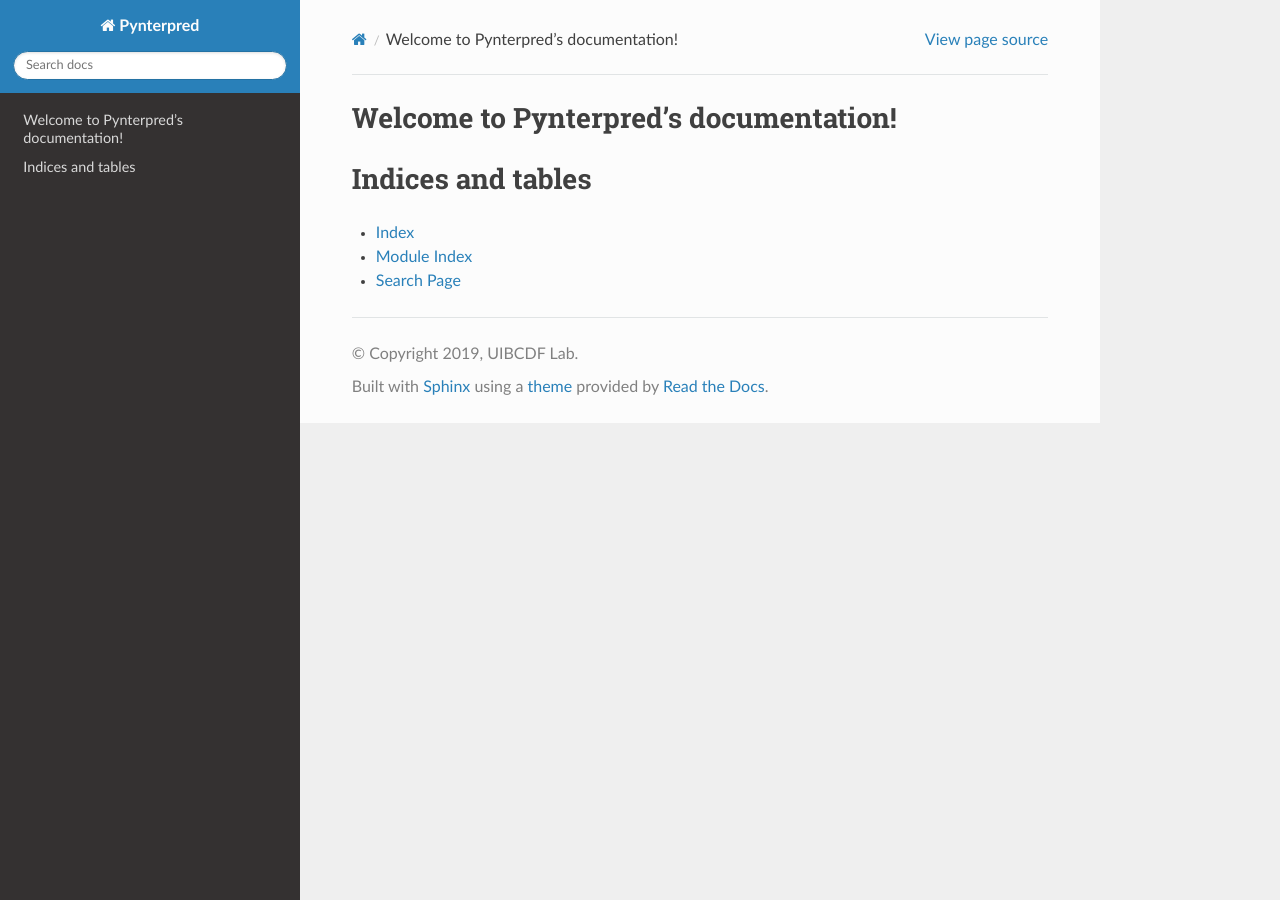
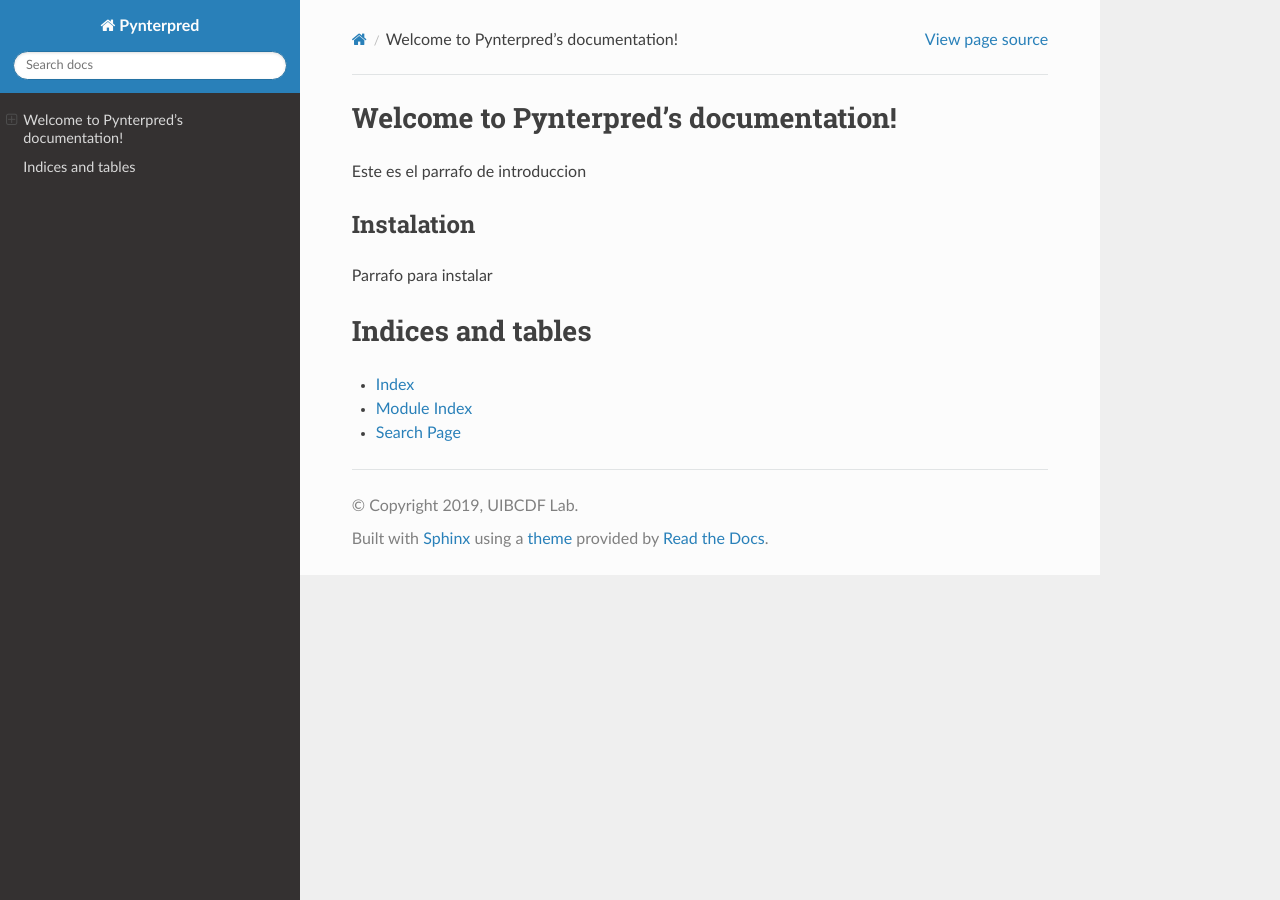
Before and after one commit to uibcdf/OpenInterface, a Sphinx documentation site: the page built from docs/index.rst, in a window 1280 px wide. Built offline with Sphinx 7.4.7 and the Read the Docs theme 2.0.0, drawn with Linux system fonts in a browser that asks for light colours.

Commit message:
index-rst modificación

```diff
--- a/docs/index.rst
+++ b/docs/index.rst
@@ -5,6 +5,13 @@
 
 Welcome to Pynterpred's documentation!
 ======================================
+
+Este es el parrafo de introduccion
+
+Instalation
+-----------
+
+Parrafo para instalar
 
 .. toctree::
    :maxdepth: 2
```
Also changed, not shown: 6 other files.
